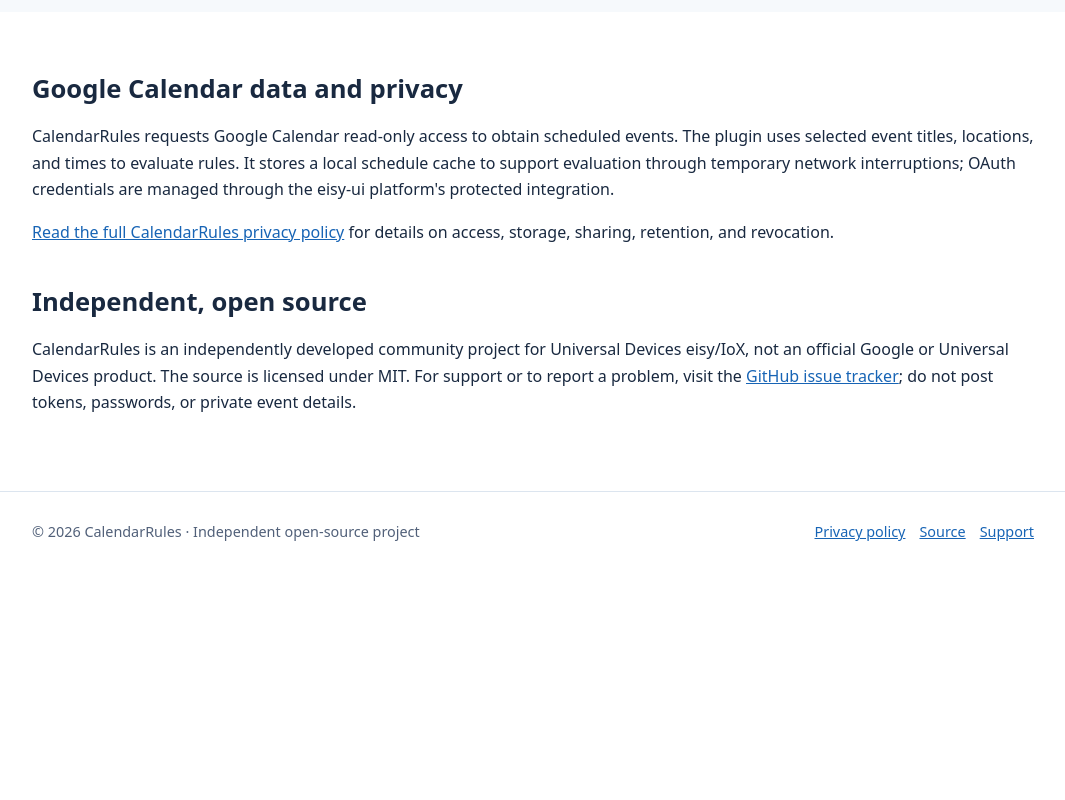
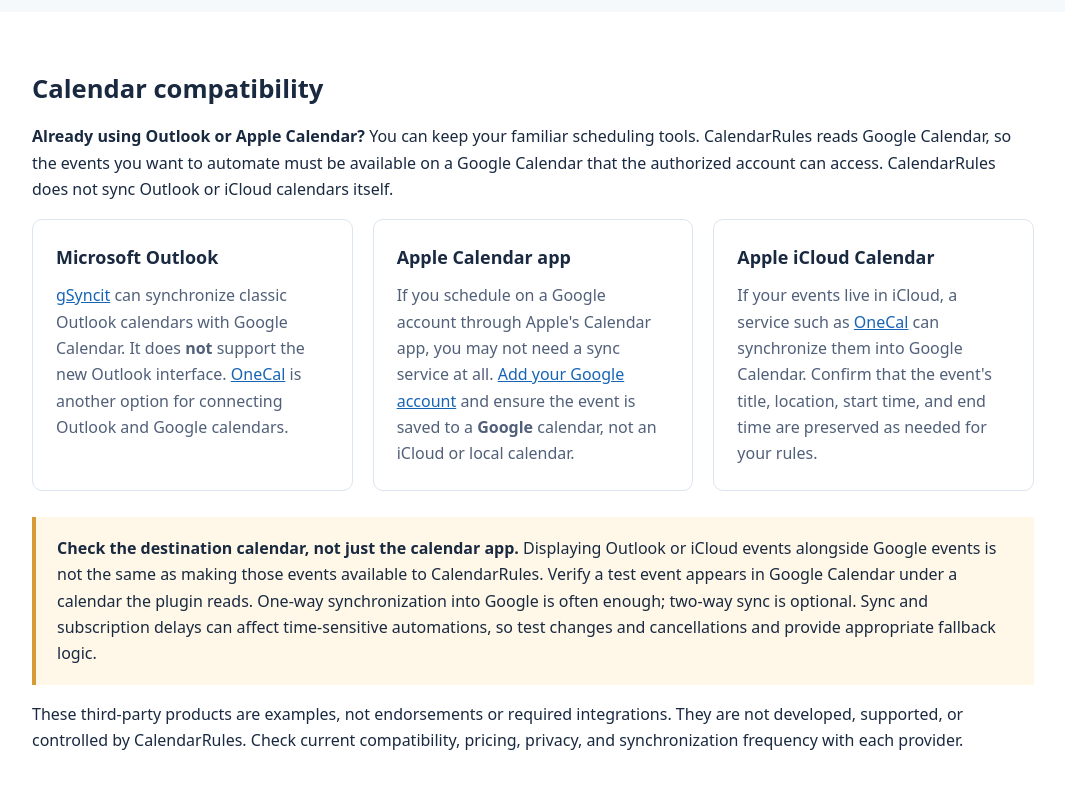
Before and after one commit to mike-2545/CalendarRules, a plain HTML site: page docs/index.html in a window 1280 px wide. Shown: the part 1780-2580 px from the top of the page, without its empty margins (107-1172 px from the left). Before the commit the page ends 2352 px from the top, so only its background shows below. Drawn offline with Linux system fonts and the light colour scheme.

Commit message:
docs: add Calendar Compatibility section to website (#6)
* docs: add Calendar Compatibility section to website

* ci: review immutable package commit SHA flagged by secret scan

```diff
--- a/docs/index.html
+++ b/docs/index.html
@@ -10,7 +10,7 @@
 </head>
 <body>
 <a class="skip" href="#main">Skip to content</a>
-<header><div class="wrap"><a class="brand" href="/">CalendarRules</a><nav aria-label="Primary navigation"><a href="#how-it-works">How it works</a><a href="#getting-started">Getting started</a><a href="/privacy/">Privacy</a><a href="https://github.com/mike-2545/CalendarRules">GitHub</a></nav></div></header>
+<header><div class="wrap"><a class="brand" href="/">CalendarRules</a><nav aria-label="Primary navigation"><a href="#how-it-works">How it works</a><a href="#getting-started">Getting started</a><a href="#calendar-compatibility">Calendar compatibility</a><a href="/privacy/">Privacy</a><a href="https://github.com/mike-2545/CalendarRules">GitHub</a></nav></div></header>
 <main id="main">
 <section class="hero"><div class="wrap">
 <div class="eyebrow">Open-source Google Calendar integration for Universal Devices</div>
@@ -38,6 +38,17 @@
 </div>
 <p style="margin-top:23px"><a href="https://github.com/mike-2545/CalendarRules/blob/main/docs/getting-started.md">Read the installation guide</a> · <a href="https://github.com/mike-2545/CalendarRules/blob/main/docs/isy-program-examples.md">Example ISY programs</a></p>
 </div></section>
+<section id="calendar-compatibility" class="section"><div class="wrap">
+<h2>Calendar compatibility</h2>
+<p><strong>Already using Outlook or Apple Calendar?</strong> You can keep your familiar scheduling tools. CalendarRules reads Google Calendar, so the events you want to automate must be available on a Google Calendar that the authorized account can access. CalendarRules does not sync Outlook or iCloud calendars itself.</p>
+<div class="grid">
+<div class="tile"><h3>Microsoft Outlook</h3><p><a href="https://www.fieldstonsoftware.com/software/gsyncit5/">gSyncit</a> can synchronize classic Outlook calendars with Google Calendar. It does <strong>not</strong> support the new Outlook interface. <a href="https://www.onecal.io/calendar-sync">OneCal</a> is another option for connecting Outlook and Google calendars.</p></div>
+<div class="tile"><h3>Apple Calendar app</h3><p>If you schedule on a Google account through Apple's Calendar app, you may not need a sync service at all. <a href="https://support.apple.com/guide/calendar/add-calendars-and-calendar-accounts-icl4308d6701/mac">Add your Google account</a> and ensure the event is saved to a <strong>Google</strong> calendar, not an iCloud or local calendar.</p></div>
+<div class="tile"><h3>Apple iCloud Calendar</h3><p>If your events live in iCloud, a service such as <a href="https://www.onecal.io/features/apple-calendar-sync">OneCal</a> can synchronize them into Google Calendar. Confirm that the event's title, location, start time, and end time are preserved as needed for your rules.</p></div>
+</div>
+<div class="note"><strong>Check the destination calendar, not just the calendar app.</strong> Displaying Outlook or iCloud events alongside Google events is not the same as making those events available to CalendarRules. Verify a test event appears in Google Calendar under a calendar the plugin reads. One-way synchronization into Google is often enough; two-way sync is optional. Sync and subscription delays can affect time-sensitive automations, so test changes and cancellations and provide appropriate fallback logic.</div>
+<p>These third-party products are examples, not endorsements or required integrations. They are not developed, supported, or controlled by CalendarRules. Check current compatibility, pricing, privacy, and synchronization frequency with each provider.</p>
+</div></section>
 <section class="section"><div class="wrap">
 <h2>Google Calendar data and privacy</h2>
 <p>CalendarRules requests Google Calendar read-only access to obtain scheduled events. The plugin uses selected event titles, locations, and times to evaluate rules. It stores a local schedule cache to support evaluation through temporary network interruptions; OAuth credentials are managed through the eisy-ui platform's protected integration.</p>
--- a/scripts/reviewed_secret_scan_lines.json
+++ b/scripts/reviewed_secret_scan_lines.json
@@ -18,6 +18,7 @@
     "tests/test_oauth_readonly_discovery.py:102": "f27863ef369301bfdbc595eb4bb31c3fad5653d4c05ebe5545cc2a545477e030",
     "tests/test_plugin_wrapper.py:928": "ab84152fb669475df4bda48e4747a1fb7a85c6f842ddc2262462bbfd1f4a49fb",
     "tests/test_plugin_wrapper.py:967": "87e47456d64984003a2ba3ff6943b510557be0c47c137812d8bfdd712c440e1b",
-    "tests/test_title_matching.py:24": "be18f0f20c88459609a91c614727760e1084cd527476e53819ec437fdd8f50f4"
+    "tests/test_title_matching.py:24": "be18f0f20c88459609a91c614727760e1084cd527476e53819ec437fdd8f50f4",
+    ".github/workflows/package-0.4.11.yml:18": "e1dca46c9b490cc03fb40822450a636fdabb152f03e736e6f01a009505f42f0a"
   }
 }
```
